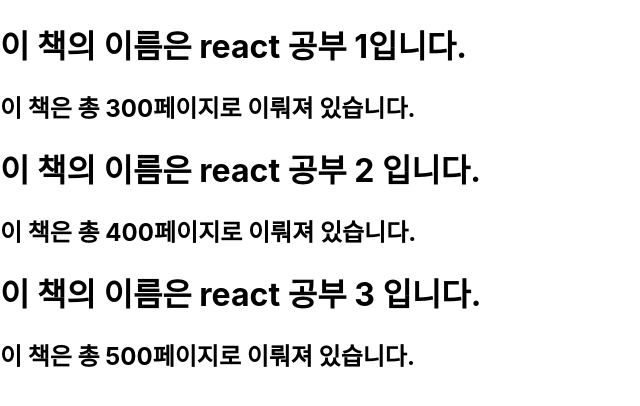
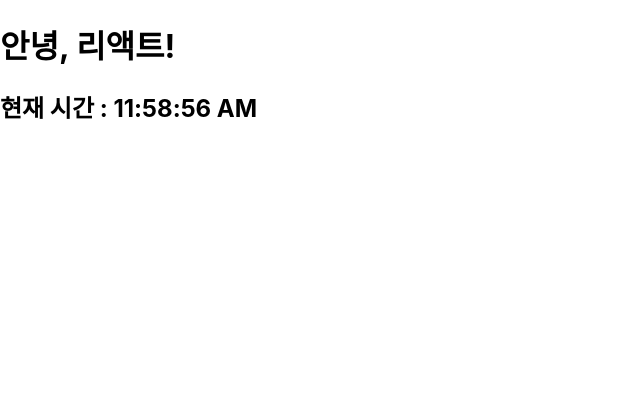
Before and after one commit to Yuyeseul/react_study, a React (Create React App) app in the folder my-app/: page / in a window 1280 px wide. Shown: the top 406 px of the page, without its empty margins (0-640 px from the left). Built offline with nearby package versions, Linux system fonts and the light colour scheme.

Commit message:
Rendering Elements

```diff
--- /dev/null
+++ b/my-app/src/chapter_04/Clock.jsx
@@ -0,0 +1,12 @@
+import React from 'react';
+
+function Clock(props) {
+  return (
+    <div>
+      <h1>안녕, 리액트!</h1>
+      <h2>현재 시간 : {new Date().toLocaleTimeString()}</h2>
+    </div>
+  );
+}
+
+export default Clock;
--- a/my-app/src/index.js
+++ b/my-app/src/index.js
@@ -3,14 +3,23 @@
 import './index.css';
 import reportWebVitals from './reportWebVitals';
 
-import Library from './chapter_03/Library';
+// import Library from './chapter_03/Library';
+import Clock from './chapter_04/Clock';
 
 const root = ReactDOM.createRoot(document.getElementById('root'));
-root.render(
-  <React.StrictMode>
-    <Library />
-  </React.StrictMode>
-);
+// root.render(
+//   <React.StrictMode>
+//     <Library />
+//   </React.StrictMode>
+// );
+
+setInterval(() => {
+  root.render(
+    <React.StrictMode>
+      <Clock />
+    </React.StrictMode>
+  );
+}, 1000);
 
 // If you want to start measuring performance in your app, pass a function
 // to log results (for example: reportWebVitals(console.log))
```
